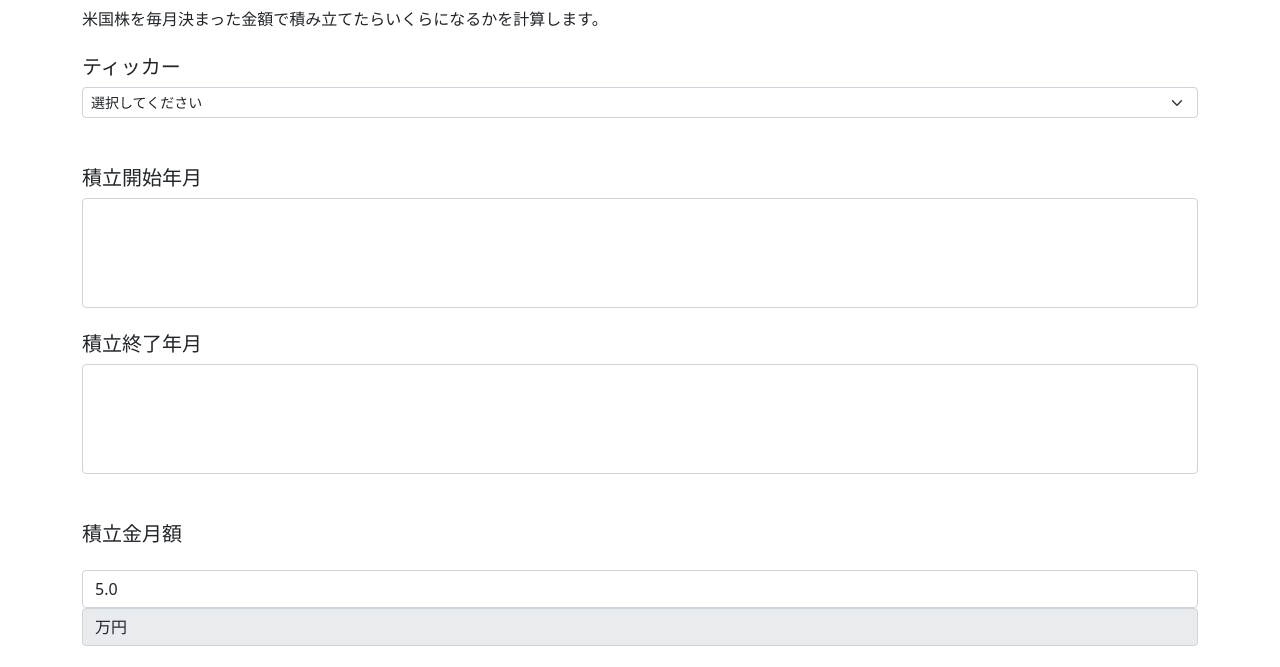
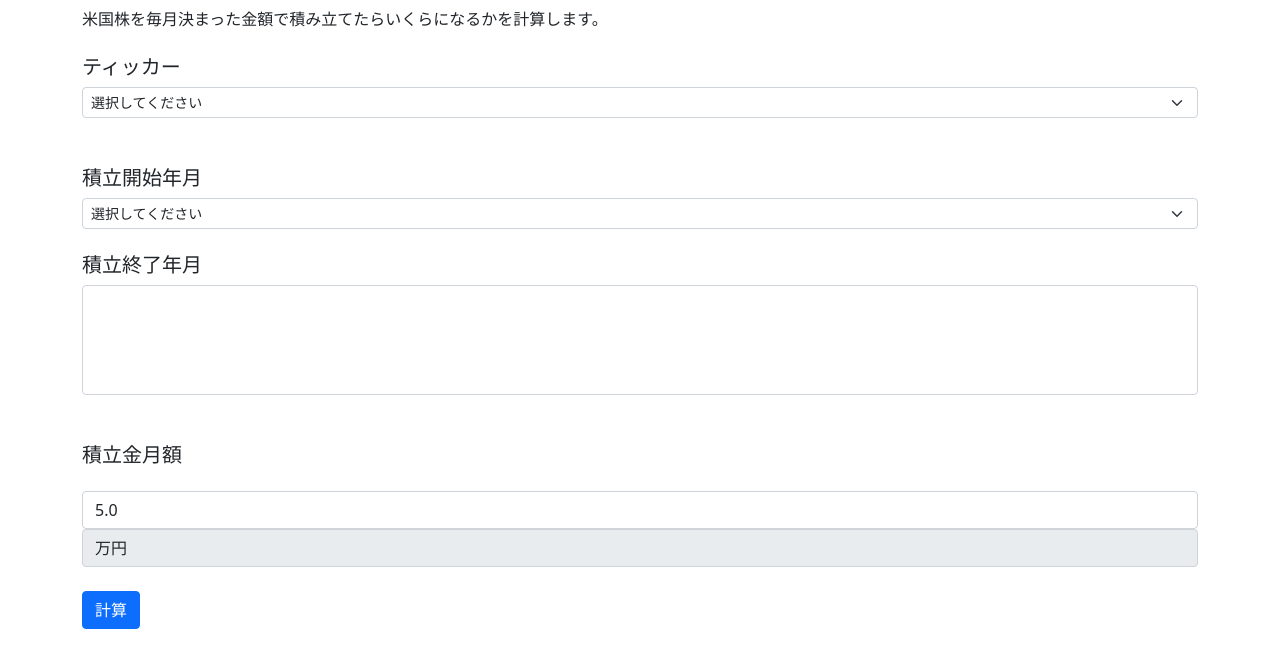
Before and after one commit to gowalk772/stock_Reserve, a plain HTML site: page index.html in a window 1280 px wide. Shown: the part 97-764 px from the top of the page. Drawn offline with nearby package versions, Linux system fonts and the light colour scheme.

Commit message:
Add files via upload

```diff
--- a/index.html
+++ b/index.html
@@ -50,7 +50,7 @@
       <br>
       <h5>積立開始年月</h5>
       <div class="cp_ipselect cp_sl02">
-        <select id="sPeriod" class="form-select form-select-sm" aria-label=".form-select-sm example" size=5>
+        <select id="sPeriod" class="form-select form-select-sm" aria-label=".form-select-sm example">
           <option value="" hidden>選択してください</option>
         </select>
       </div>
```
